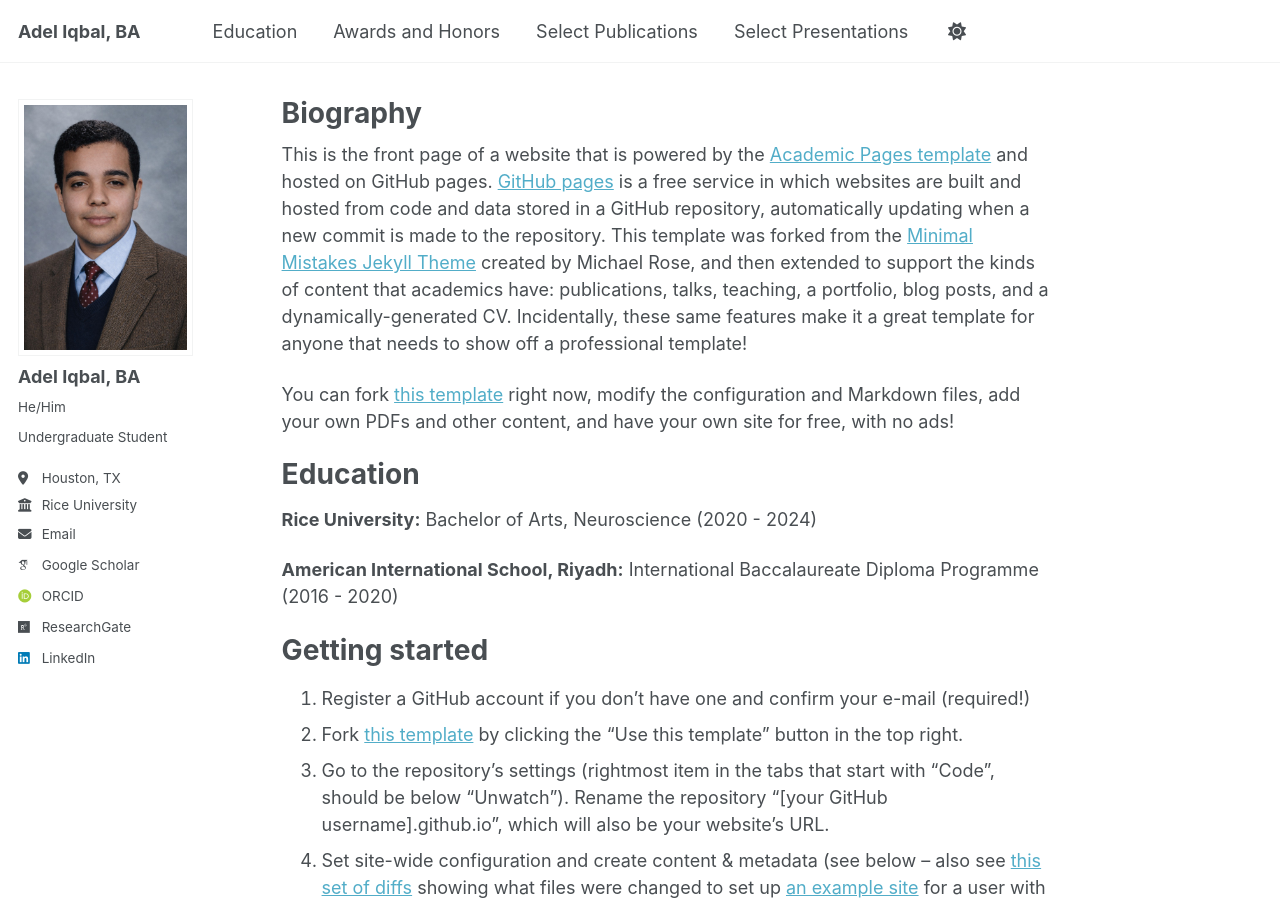
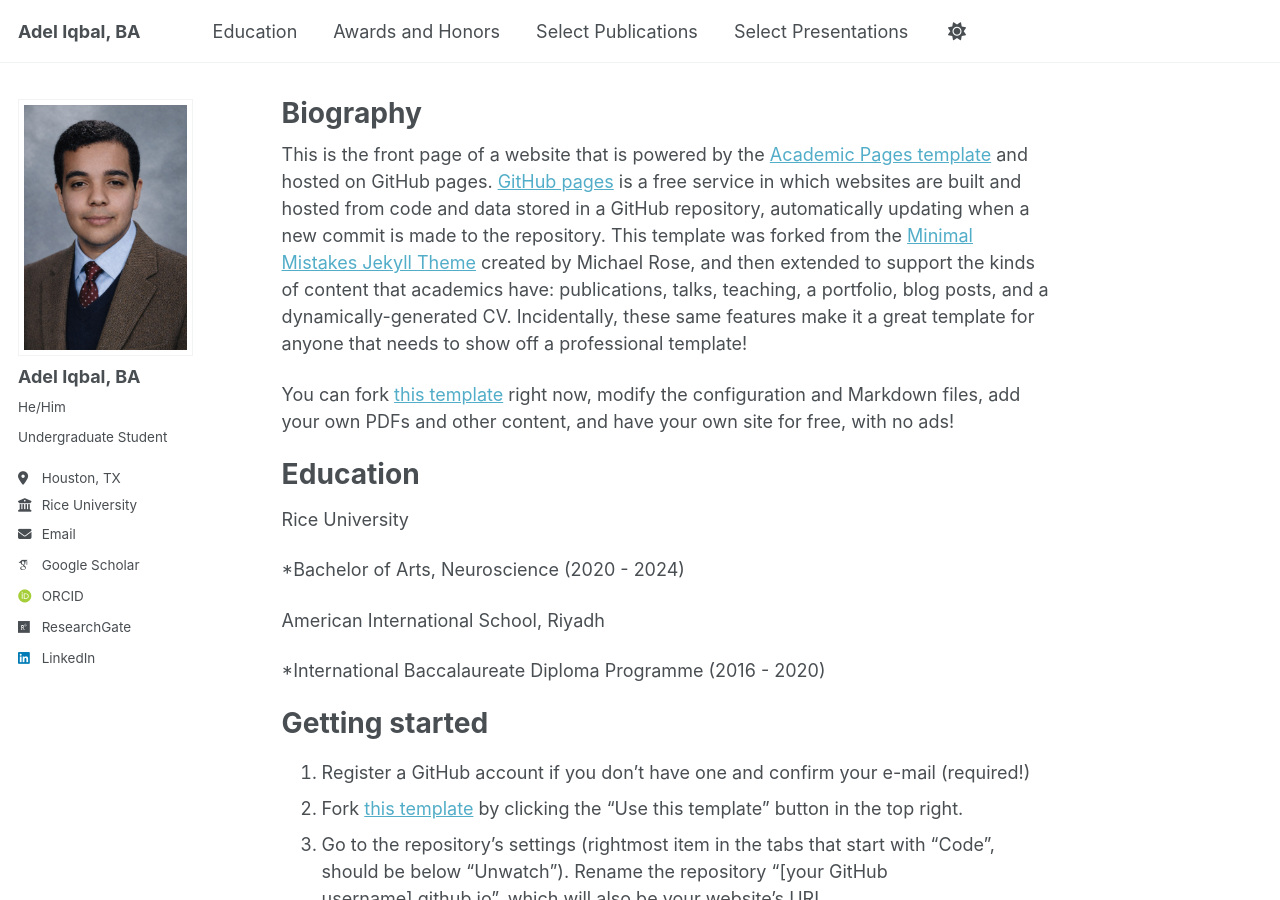
Before and after one commit to adel-iqbal/aiqbal, a Jekyll site: the page built from _pages/about.md, in a window 1280 px wide and 900 px high. Built offline with Jekyll 4.4.1, drawn with Linux system fonts in a browser that asks for light colours; some web fonts are replaced; a script bundle is joined from its source files by our own code; library files that are not in the unit come from our copies.

```diff
--- a/_pages/about.md
+++ b/_pages/about.md
@@ -13,9 +13,13 @@ This is the front page of a website that is powered by the [Academic Pages templ
 
 Education
 ======
-**Rice University:** Bachelor of Arts, Neuroscience (2020 - 2024)
+Rice University
 
- **American International School, Riyadh:** International Baccalaureate Diploma Programme (2016 - 2020)
+ *Bachelor of Arts, Neuroscience (2020 - 2024)
+
+ American International School, Riyadh
+
+  *International Baccalaureate Diploma Programme (2016 - 2020)
 
 Getting started
 ======
```
